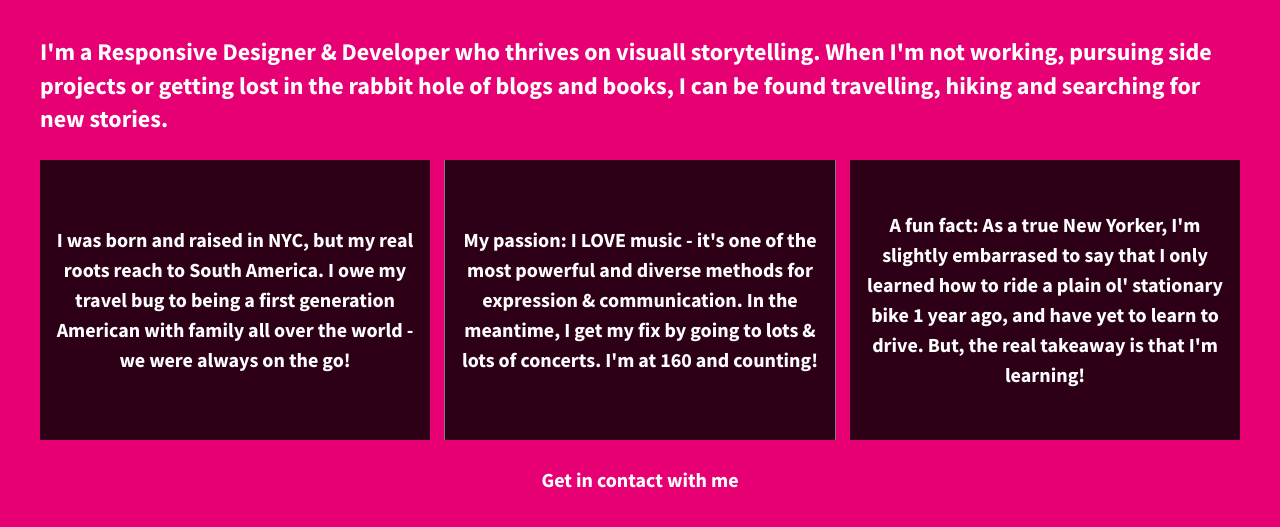
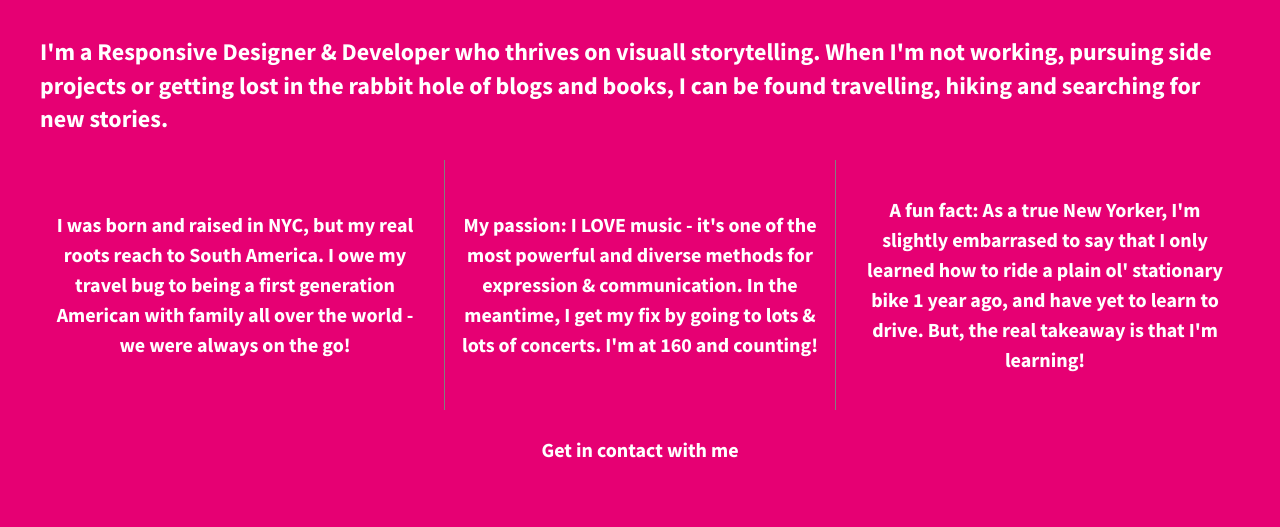
Before and after one commit to Dominik-Vienna/skillcrush-flexbox, a plain HTML site: page 206-flexbox-website/index.html in a window 1280 px wide. Shown: the part 127-654 px from the top of the page. Drawn offline with nearby package versions, Linux system fonts and the light colour scheme; a script that the page names is missing.

Commit message:
geänderte css und html-datei hinzugefügt

```diff
--- a/206-flexbox-website/css/main.css
+++ b/206-flexbox-website/css/main.css
@@ -113,9 +113,9 @@ body {
   display:flex;
   flex-flow: row wrap;
   justify-content: space-between;
-  align-items: center;
+  max-width:1200px;
   font-weight: 700;
-  background-color: dark-grey;
+  background-color:
 }
 
 .header{
@@ -134,7 +134,6 @@ body {
   display:flex;
   color:#fff;
   justify-content:center;
-  align-items: center;
   padding:0.5 0 0.5 0em;
 
 }
@@ -145,26 +144,23 @@ main p{
 
 .flex-items {
   /*give the divs a width of 30%, add display:flex, set justify-content and align-items to center*/
-  width: 30%;
+
   display:flex;
   justify-content: center;
   align-items: center;
   color: #fff;
   line-height: 1.5em;
   font-size: 1em;
-  background-color: /*#f16059;*/ rgba(000,000,000,0.8);
-  height: 250px;
+  background-color: /*#f16059;*/ #e60073;
   text-align:center;
   padding:0.75em;
-
-
 }
 
+#div-2{
+  border-top: 1.5px solid grey;
+  border-bottom: 1.5px solid grey;
+}
 
-#div-2{
-  border-left: 1.5px solid grey;
-  border-right: 1.5px solid grey;
-}
 
 .footer{
   display:flex;
@@ -181,7 +177,17 @@ main p{
     font-size: 0.75em;
   }
 }
-
+@media screen and (min-width:1150px){
+  .flex-items{
+    width:30%;
+    }
+  #div-2{
+    border-right: 1.5px solid grey;
+    border-left: 1.5px solid grey;
+    border-top: none;
+    border-bottom:none;
+  }
+}
 
 /* ==========================================================================
    Helper classes
```
